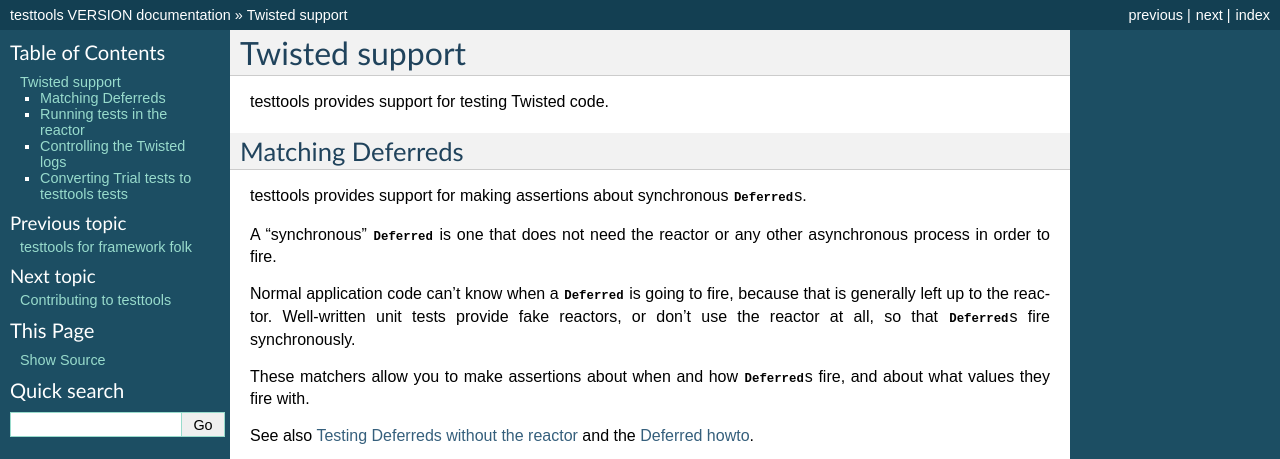
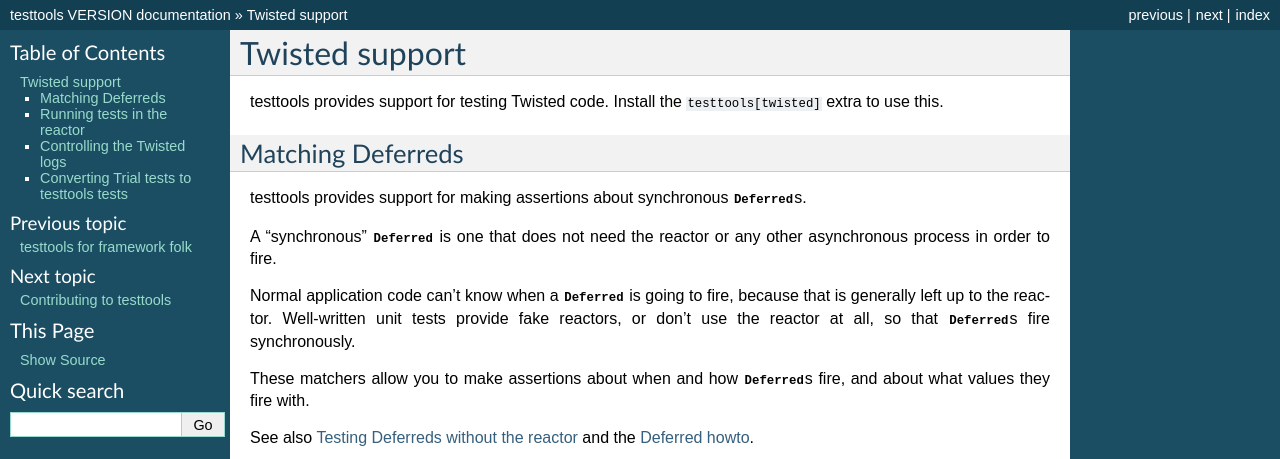
Before and after one commit to testing-cabal/testtools, a Sphinx documentation site: the page built from doc/twisted-support.rst, in a window 1280 px wide and 900 px high, cut to the strip 0-459 px from the top of the window. Built offline with Sphinx 7.4.7, drawn with Linux system fonts in a browser that asks for light colours.

Commit message:
Provide a ``testtools[twisted]`` extra
This documents dependencies needed for `testtools.twistedsupport`.  At
the moment this is just `Twisted`, but it generally seems a good idea to
put this sort of thing in an official extra rather than having it be
documented ad-hoc.

```diff
--- a/README.rst
+++ b/README.rst
@@ -47,7 +47,8 @@
 Optional Dependencies
 ---------------------
 
-If you would like to use our Twisted support, then you will need Twisted.
+If you would like to use our Twisted support, then you will need the
+``testtools[twisted]`` extra.
 
 If you want to use ``fixtures`` then you can either install fixtures (e.g. from
 https://launchpad.net/python-fixtures or https://pypi.python.org/pypi/fixtures)
--- a/doc/twisted-support.rst
+++ b/doc/twisted-support.rst
@@ -3,7 +3,8 @@
 Twisted support
 ===============
 
-testtools provides support for testing Twisted code.
+testtools provides support for testing Twisted code.  Install the
+``testtools[twisted]`` extra to use this.
 
 
 Matching Deferreds
--- a/readthedocs-requirements.txt
+++ b/readthedocs-requirements.txt
@@ -6,5 +6,4 @@
 # that it knows exactly what to install in order to render the full
 # documentation.
 
-testtools[test]
-Twisted
+testtools[test,twisted]
--- a/setup.cfg
+++ b/setup.cfg
@@ -28,6 +28,8 @@
 test =
   testscenarios
   testresources
+twisted =
+  Twisted
 
 [files]
 packages = testtools
```
Also changed, not shown: 3 other files.
